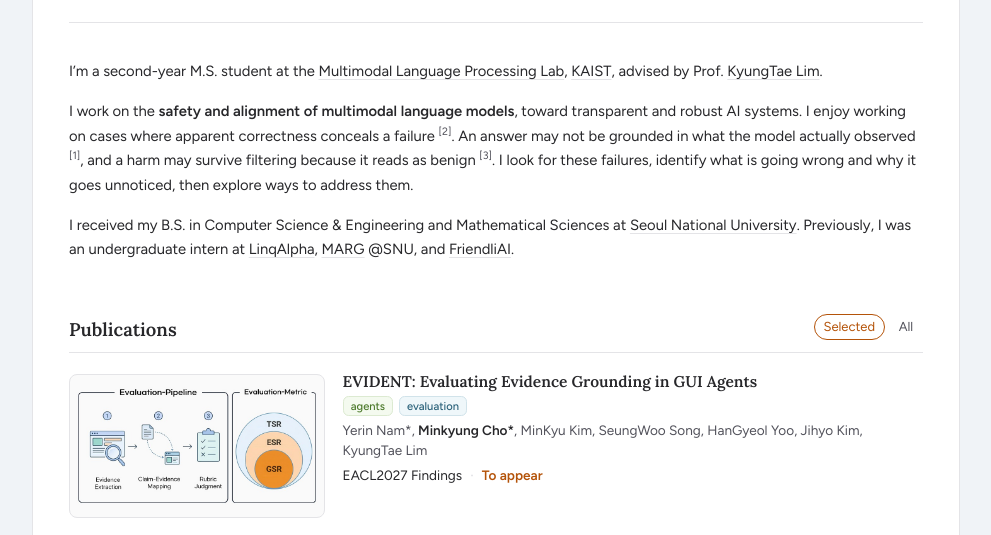
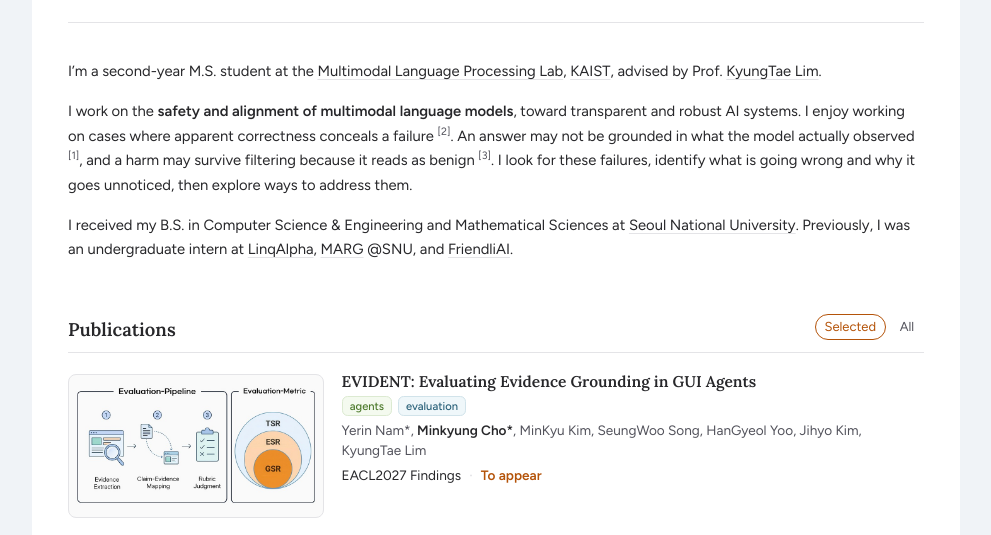
Before and after one commit to ada-flo/ada-flo.github.io, a plain HTML site: page index.html in a window 1280 px wide. Shown: the part 250-785 px from the top of the page, without its empty margins (144-1135 px from the left). Drawn offline with Linux system fonts and the light colour scheme.

Commit message:
Size thumbnails to the exact preview pixels, drop the sheet outline
Figure padding becomes a whole 6px so each preview is exactly 242x130,
and the raster figures are resized to twice that once, with no further
browser resampling. The white sheet loses its border.

```diff
--- a/assets/style.css
+++ b/assets/style.css
@@ -45,9 +45,7 @@ a { color: inherit; text-decoration: none; }
   margin: 0 auto 2.5rem;
   padding: 0 2.25rem 3rem;
   background: var(--sheet);
-  border: 1px solid var(--rule);
   border-radius: 0 0 0.8rem 0.8rem;
-  border-top: none;
 }
 
 html { scroll-behavior: smooth; }
@@ -369,7 +367,7 @@ html { scroll-behavior: smooth; }
   object-fit: contain;
   object-position: center;
   display: block;
-  padding: 0.4rem;
+  padding: 6px;               /* whole pixels: the image area is exactly 242x130 */
   transition: transform .3s ease;
 }
 
@@ -527,7 +525,7 @@ html { scroll-behavior: smooth; }
 
 @media print {
   .preview, .portrait, .news, .pub-toggle, .links-row { display: none; }
-  .page { max-width: none; padding: 0; border: none; }
+  .page { max-width: none; padding: 0; }
   body { background: #fff; }
   a { text-decoration: none; }
 }
```
Also changed, not shown: assets/img/kormo.jpg, assets/img/linq.jpg, assets/img/mentor.jpg, assets/img/trex.jpg.
